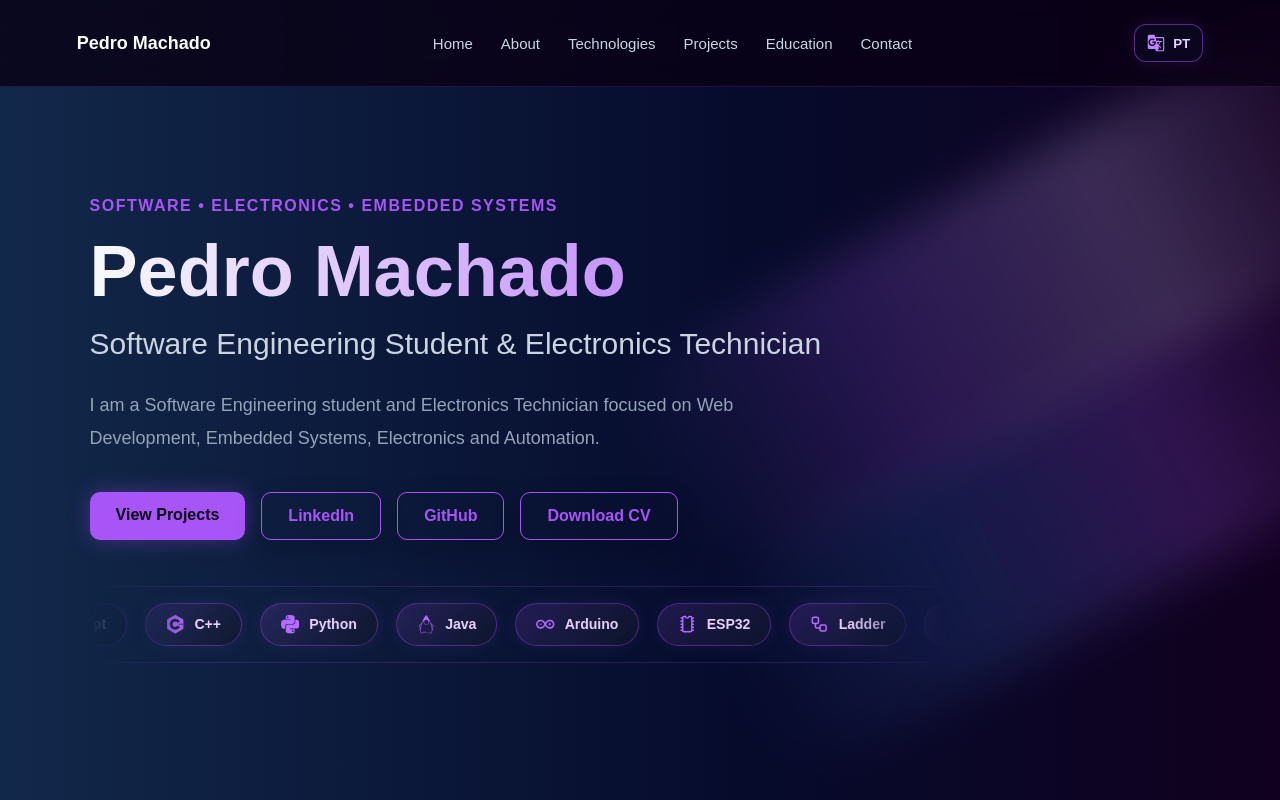
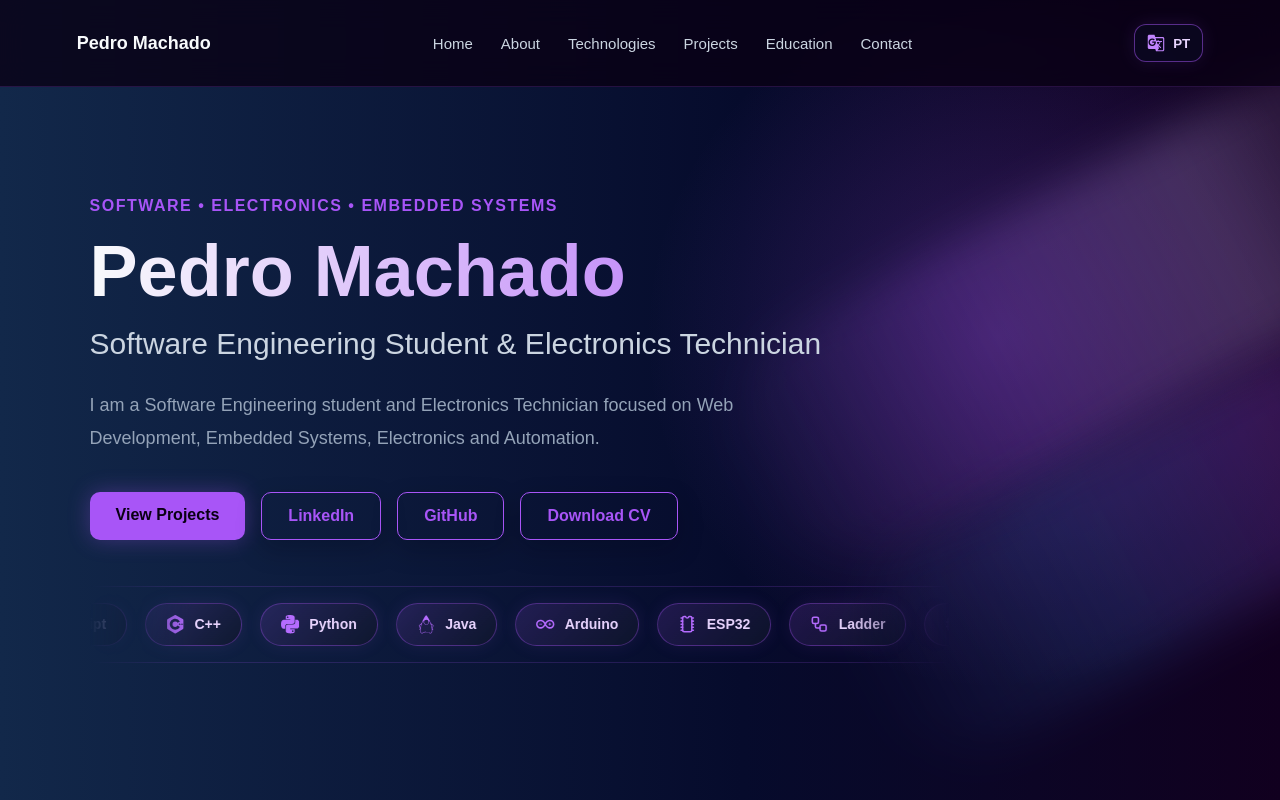
Before and after one commit to Pedro-Machado-dev/portfolio, a React (Vite) app: page / in a window 1280 px wide. Shown: the top 800 px of the page. Built offline with nearby package versions, Linux system fonts and the light colour scheme.

Commit message:
correcting

```diff
--- a/src/App.css
+++ b/src/App.css
@@ -109,6 +109,10 @@ body {
   position: relative;
   overflow: hidden;
   isolation: isolate;
+
+  background:
+  radial-gradient(circle at 78% 42%, rgba(168, 85, 247, 0.24), transparent 32%),
+  linear-gradient(90deg, #12284a 0%, #060b2c 58%, #11001f 100%);
 }
 
 .hero::before {
@@ -116,7 +120,7 @@ body {
   position: absolute;
   width: 820px;
   height: 240px;
-  right: -170px;
+  right: -260px;
   top: 145px;
   border-radius: 999px;
   background: linear-gradient(
@@ -137,7 +141,7 @@ body {
   position: absolute;
   width: 740px;
   height: 210px;
-  right: -130px;
+  right: -260px;
   bottom: 145px;
   border-radius: 999px;
   background: linear-gradient(
```
